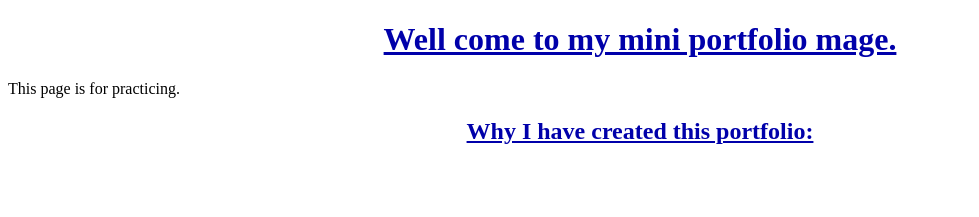
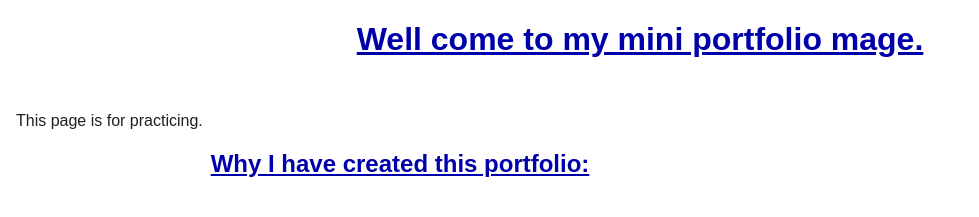
Before and after one commit to mirhadi8149/New-portfolio, a plain HTML site: page index.html in a window 1280 px wide. Shown: the whole page, without its empty margins (0-979 px from the left). Drawn offline with Linux system fonts and the light colour scheme.

Commit message:
Last changes in CSS.

```diff
--- a/style.css
+++ b/style.css
@@ -3,4 +3,21 @@ h1, h2{
     text-decoration: underline;
     background-color: #ffffff;
     text-align: center;
+}*{
+    box-sizing: border-box;
+}body
+{
+      font-family: Arial, sans-serif;
+      font-size: 1rem;
+        color: #202020;
+          background-color: #FFFFFF;
+          margin: 0;
 }
+main{
+   max-width: 50rem;
+   padding: 1rem;
+   }
+   :focus-visible{
+    outline: 3px solid #0047AB;
+    outline-offset: 2px;
+            }
```
